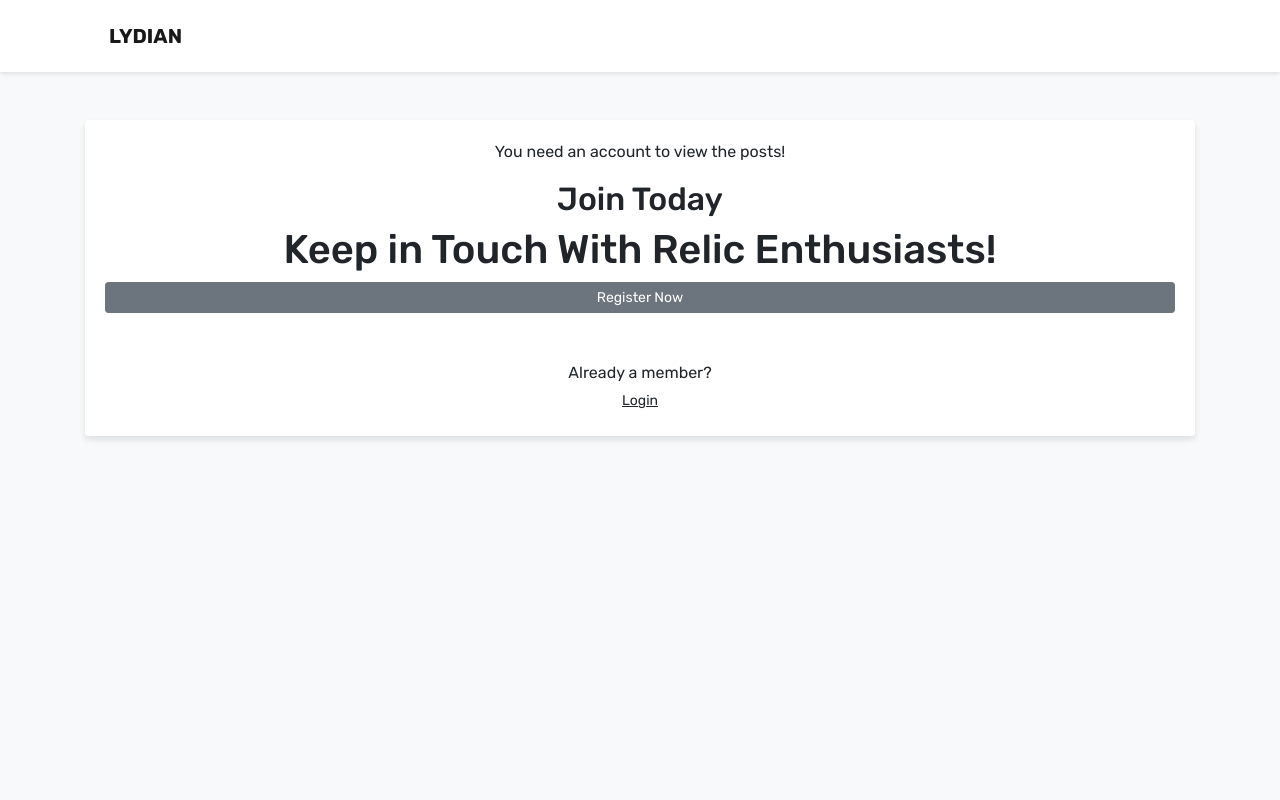
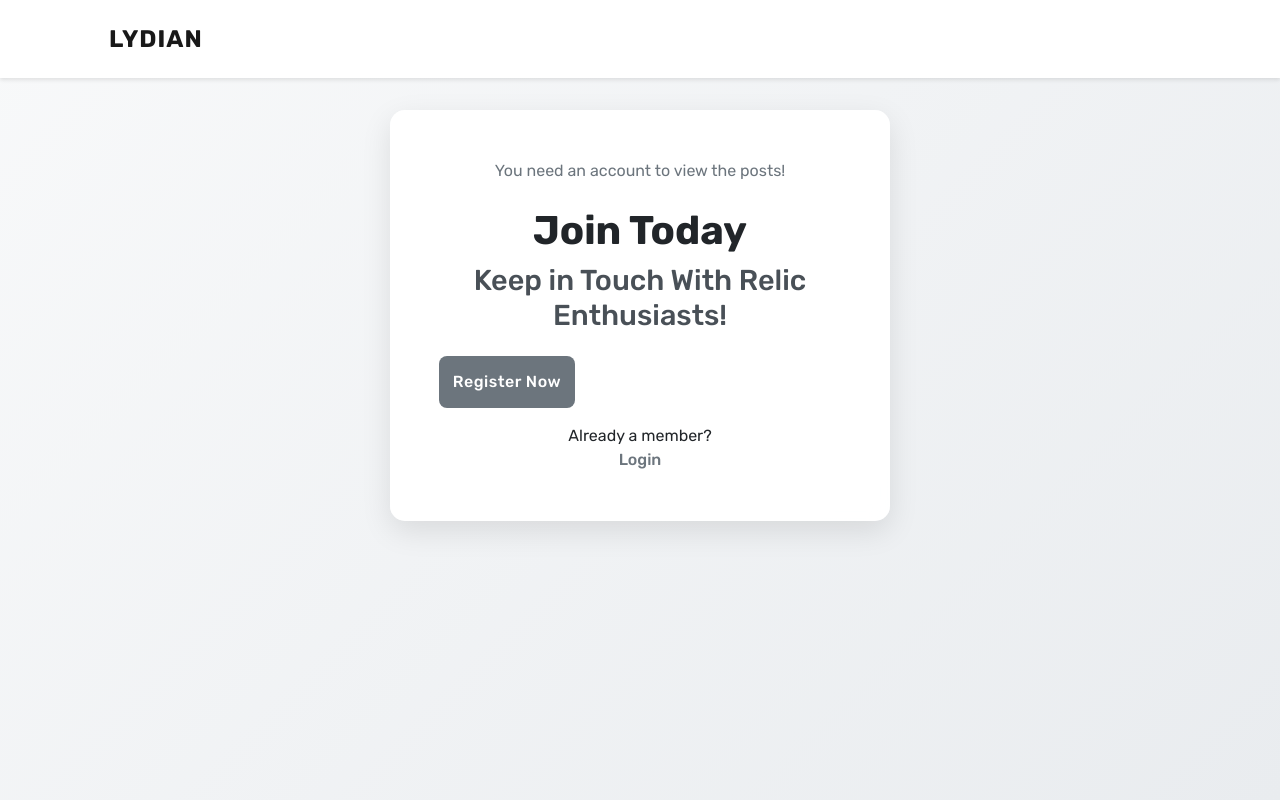
Before and after one commit to erkingonultas/SWE-573-Erkin-Gonultas, a Django app: page / in a window 1280 px wide. Run offline with Django 4.2, Linux system fonts and the light colour scheme.

Commit message:
onboard section design fix

```diff
--- a/lydianAPI/home/templates/home.html
+++ b/lydianAPI/home/templates/home.html
@@ -7,19 +7,125 @@
             {% include 'list_communities.html' %}
         {% endblock %}
     {% else %}
-    <div class="card card-body mt-5 text-center">
-        <p class="banner-text">
-            <span>You need an account to view the posts!</span>
-        </p>
-        <h2>Join Today</h2>
-        <h1>Keep in Touch With Relic Enthusiasts!</h1>
-        <a href="{% url 'register_user' %}" class="btn btn-secondary btn-sm mb-5">Register Now</a>
+    <div class="container">
+        <div class="auth-container">
+            <div class="auth-card p-4 p-md-5">
+                <div class="text-center mb-4">
+                    <p class="text-muted mb-4">You need an account to view the posts!</p>
+                    <h1 class="main-heading">Join Today</h1>
+                    <h2 class="sub-heading">Keep in Touch With Relic Enthusiasts!</h2>
+                </div>
 
-        <p class="m-0">Already a member?</p>
-        <a href="{% url 'login' %}" class="btn  btn-sm"  style="text-decoration: underline;">Login</a>
+                <div class="d-grid gap-3">
+                    <a href="{% url 'register_user' %}" class="btn btn-register">Register Now</a>
+
+                    <div class="text-center mt-3">
+                        <p class="mb-0">Already a member?</p>
+                        <a href="{% url 'login' %}" class="login-link">Login</a>
+                    </div>
+                </div>
+            </div>
+        </div>
     </div>
 
     {% endif %}
     <style>
+        :root {
+            --primary-color: #6c757d;
+            --hover-color: #5a6268;
+        }
+
+        body {
+            min-height: 100vh;
+            background: linear-gradient(135deg, #f8f9fa 0%, #e9ecef 100%);
+            font-family: 'Segoe UI', system-ui, -apple-system, sans-serif;
+        }
+
+        .navbar-brand {
+            font-size: 1.5rem;
+            font-weight: 700;
+            letter-spacing: 1px;
+        }
+
+        .auth-container {
+            max-width: 500px;
+            margin: 2rem auto;
+            animation: slideUp 0.5s ease-out;
+        }
+
+        .auth-card {
+            background: rgba(255, 255, 255, 0.95);
+            border-radius: 15px;
+            box-shadow: 0 10px 30px rgba(0, 0, 0, 0.1);
+            backdrop-filter: blur(10px);
+            border: 1px solid rgba(255, 255, 255, 0.2);
+            transition: transform 0.3s ease;
+        }
+
+        .auth-card:hover {
+            transform: translateY(-5px);
+        }
+
+        .btn-register {
+            background-color: var(--primary-color);
+            color: white;
+            padding: 0.8rem;
+            border-radius: 8px;
+            font-weight: 500;
+            letter-spacing: 0.5px;
+            transition: all 0.3s ease;
+        }
+
+        .btn-register:hover {
+            background-color: var(--hover-color);
+            transform: translateY(-2px);
+            box-shadow: 0 5px 15px rgba(0, 0, 0, 0.1);
+        }
+
+        .login-link {
+            color: var(--primary-color);
+            text-decoration: none;
+            font-weight: 500;
+            transition: color 0.3s ease;
+        }
+
+        .login-link:hover {
+            color: var(--hover-color);
+        }
+
+        .main-heading {
+            font-size: 2.5rem;
+            font-weight: 700;
+            margin-bottom: 0.5rem;
+        }
+
+        .sub-heading {
+            font-size: 1.8rem;
+            color: #495057;
+            margin-bottom: 1.5rem;
+        }
+
+        @keyframes slideUp {
+            from {
+                opacity: 0;
+                transform: translateY(20px);
+            }
+            to {
+                opacity: 1;
+                transform: translateY(0);
+            }
+        }
+
+        @media (max-width: 576px) {
+            .auth-container {
+                margin: 1rem;
+            }
+            .main-heading {
+                font-size: 2rem;
+            }
+            .sub-heading {
+                font-size: 1.5rem;
+            }
+        }
     </style>
 {% endblock %}
```
